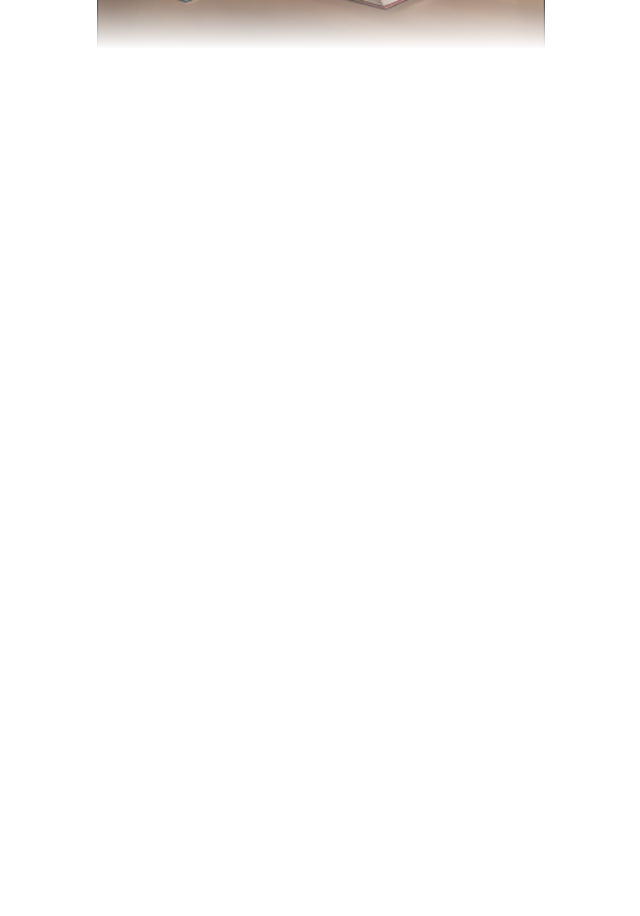
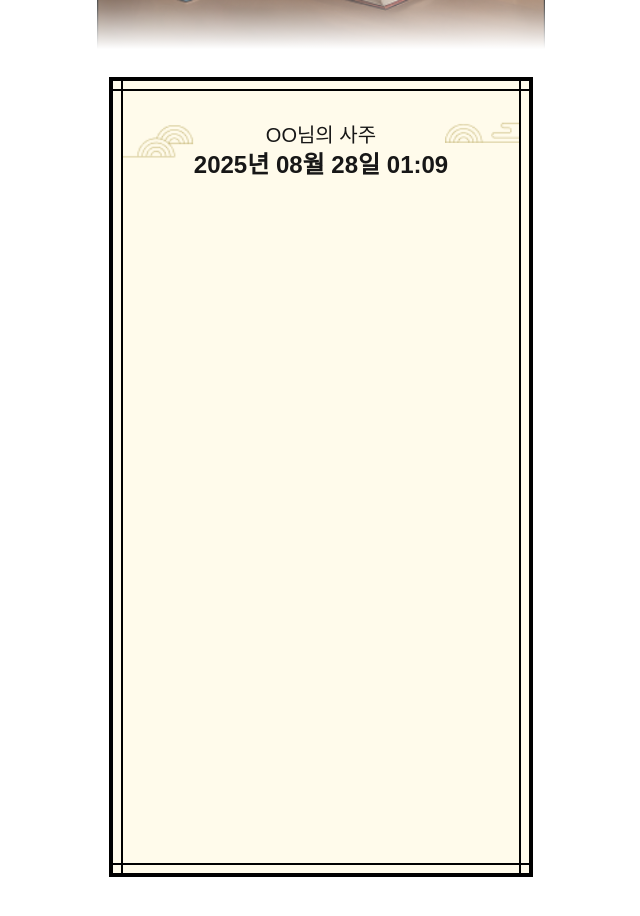
Before and after one commit to myjeong19/rocket, a Next.js app: page / in a window 1280 px wide. Shown: the part 1500-2416 px from the top of the page, without its empty margins (319-959 px from the left). Before the commit the page ends 1549 px from the top, so only its background shows below. Built offline with nearby package versions, Linux system fonts and the light colour scheme.

Commit message:
Feat. 사주 섹션 헤더

```diff
--- a/app/page.tsx
+++ b/app/page.tsx
@@ -1,9 +1,11 @@
 import ImageSection from '@/widget/image-section';
+import SajuSection from '@/widget/saju-section';
 
 export default function Home() {
   return (
-    <main className="w-full h-full">
+    <main className="w-full h-full relative">
       <ImageSection />
+      <SajuSection />
     </main>
   );
 }
--- /dev/null
+++ b/components/table/saju-header.tsx
@@ -0,0 +1,27 @@
+import { format } from 'date-fns';
+import Image from 'next/image';
+
+export default function SajuHeader() {
+  const date = format(new Date(), 'yyyy년 MM월 dd일 HH:mm');
+
+  return (
+    <header className="py-10 px-5 relative ">
+      <Image
+        src="/images/left-cloud.png"
+        alt="header"
+        width={76}
+        height={58}
+        className="absolute top-1/2 left-2 -translate-y-1/2"
+      />
+      <Image
+        src="/images/right-cloud.png"
+        alt="header"
+        width={76}
+        height={58}
+        className="absolute top-1/5 right-2 -translate-y-1/3"
+      />
+      <p className="text-xl">OO님의 사주</p>
+      <strong className="text-2xl">{date}</strong>
+    </header>
+  );
+}
--- /dev/null
+++ b/widget/saju-section.tsx
@@ -0,0 +1,22 @@
+'use client';
+
+import Header from '@/components/table/saju-header';
+
+export default function SajuSection() {
+  return (
+    <section className="absolute top-9/12 left-1/2 transform -translate-x-1/2 translate-y-10 z-10 max-w-md w-full h-full flex flex-col items-center justify-center px-3 py-3">
+      <div className="w-full  border-4 border-black h-screen ">
+        <div className="flex relative w-full h-full">
+          <div className="absolute top-0 left-0 w-full h-[2px] bg-black z-10 mt-2"></div>
+          <div className="absolute bottom-0 left-0 w-full h-[2px] bg-black z-10 mb-2"></div>
+          <div className="absolute top-0 left-0 w-[2px] h-full bg-black z-10 ml-2"></div>
+          <div className="absolute top-0 right-0 w-[2px] h-full bg-black z-10 mr-2"></div>
+
+          <div className="absolute max-w-md top-0 left-0 w-full h-full text-center bg-amber-50">
+            <Header />
+          </div>
+        </div>
+      </div>
+    </section>
+  );
+}
--- a/widget/table-section.tsx
+++ /dev/null
@@ -1,13 +0,0 @@
-import { Table } from '@tanstack/react-table';
-
-interface TableSectionProps {
-  table: Table<any>;
-}
-
-export default function TableSection({ table }: TableSectionProps) {
-  return (
-    <section>
-      <header>OO님의 사주</header>
-    </section>
-  );
-}
```
Also changed, not shown: public/images/left-cloud.png (added), public/images/right-cloud.png (added).
